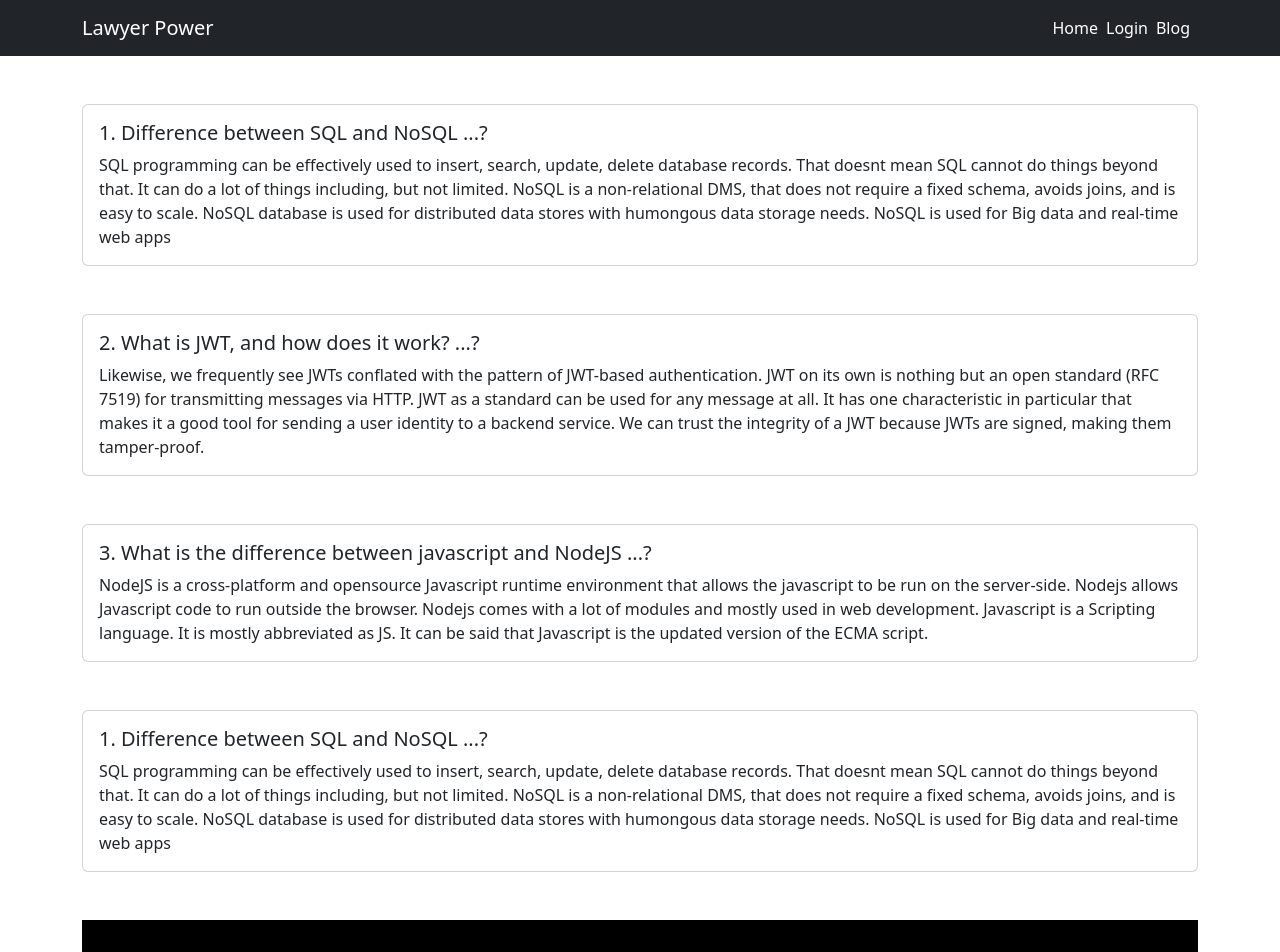
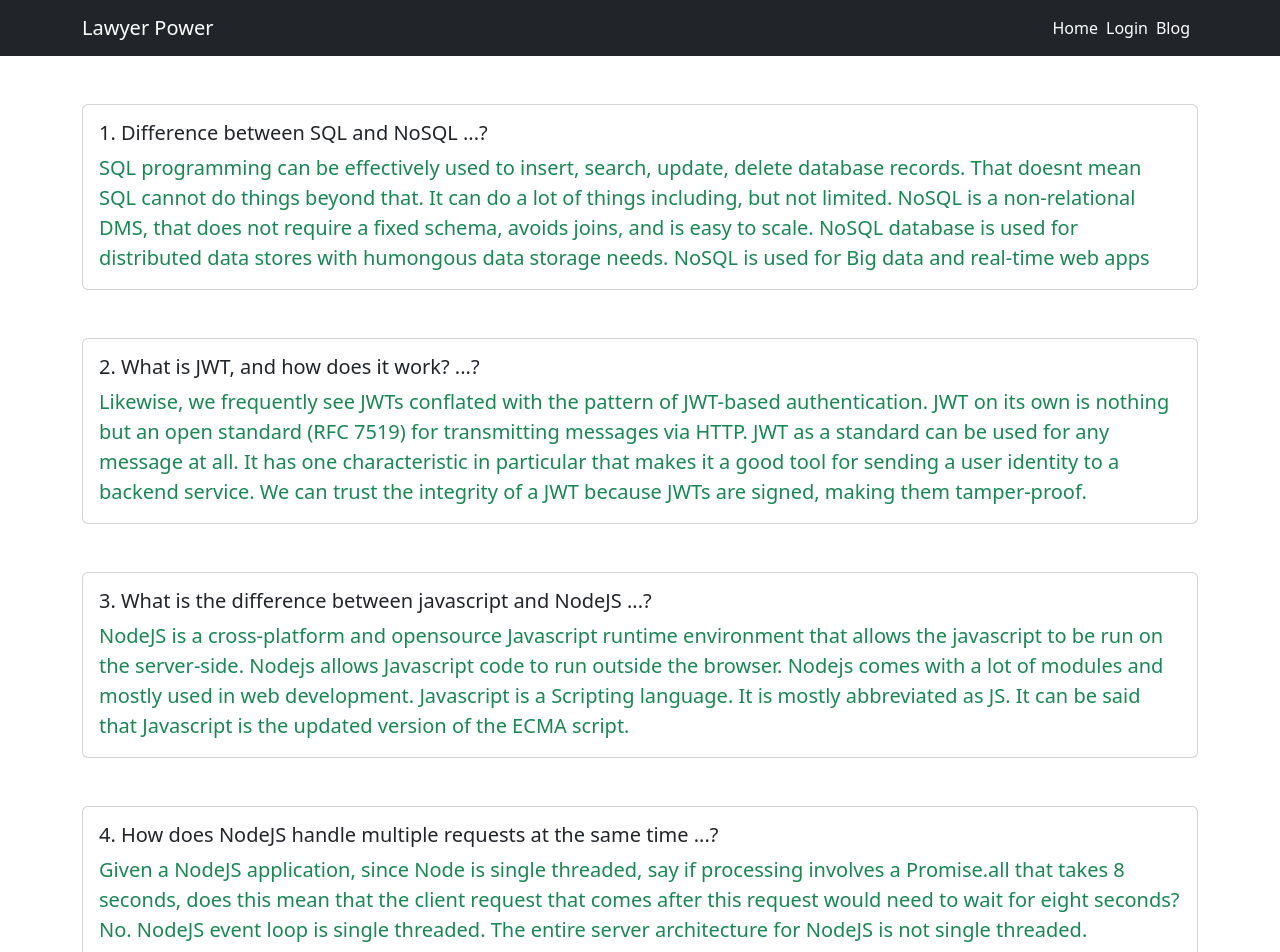
Before and after one commit to Rifazul-Islam/lawyer-service, a React (Create React App) app: page /blog in a window 1280 px wide. Shown: the top 952 px of the page. Built offline with nearby package versions, Linux system fonts and the light colour scheme; no server answers.

Commit message:
add blog four number answer

```diff
--- a/src/Pages/Blog/Blog.js
+++ b/src/Pages/Blog/Blog.js
@@ -18,7 +18,7 @@ const Blog = () => {
 
            <Card.Body>
           <Card.Title> 1. Difference between SQL and NoSQL ...?</Card.Title>
-          <Card.Text>
+          <Card.Text className='fs-5 text text-success'>
               SQL programming can be effectively used to insert, search, update, delete database records.
                That doesnt mean SQL cannot do things beyond that. It can do a lot of things including, but not limited.
               NoSQL is a non-relational DMS, that does not require a fixed schema, avoids joins, and is easy to scale. NoSQL database is used for distributed data stores with
@@ -33,7 +33,7 @@ const Blog = () => {
 
        <Card.Body>
       <Card.Title> 2. What is JWT, and how does it work? ...?</Card.Title>
-      <Card.Text>
+      <Card.Text className='fs-5 text text-success'>
       Likewise, we frequently see JWTs conflated with the pattern of JWT-based
       authentication. JWT on its own is nothing but an open standard (RFC 7519) for transmitting messages via HTTP. JWT as a standard can be used for any message at all. It has one characteristic in particular that makes it a good tool for sending a user identity to a backend service. We can trust the integrity of a JWT
        because JWTs are signed, making them tamper-proof.
@@ -48,7 +48,7 @@ const Blog = () => {
 
        <Card.Body>
       <Card.Title> 3. What is the difference between javascript and NodeJS ...?</Card.Title>
-      <Card.Text>
+      <Card.Text  className='fs-5 text text-success'>
       NodeJS is a cross-platform and opensource Javascript runtime environment
       that allows the javascript to be run on the server-side. Nodejs allows Javascript code to run outside the browser.
        Nodejs comes with a lot of modules and mostly used in web development.
@@ -63,12 +63,10 @@ const Blog = () => {
   <Card className='mt-5'>
 
        <Card.Body>
-      <Card.Title> 1. Difference between SQL and NoSQL ...?</Card.Title>
-      <Card.Text>
-          SQL programming can be effectively used to insert, search, update, delete database records.
-           That doesnt mean SQL cannot do things beyond that. It can do a lot of things including, but not limited.
-          NoSQL is a non-relational DMS, that does not require a fixed schema, avoids joins, and is easy to scale. NoSQL database is used for distributed data stores with
-          humongous data storage needs. NoSQL is used for Big data and real-time web apps
+      <Card.Title> 4. How does NodeJS handle multiple requests at the same time ...?</Card.Title>
+      <Card.Text className='fs-5 text text-success'>
+      Given a NodeJS application, since Node is single threaded, say if processing involves a Promise.all that takes 8 seconds, does this mean that the client request that comes after this request would need to wait for eight seconds?
+      No. NodeJS event loop is single threaded. The entire server architecture for NodeJS is not single threaded.
       </Card.Text>
 
     </Card.Body>
```
